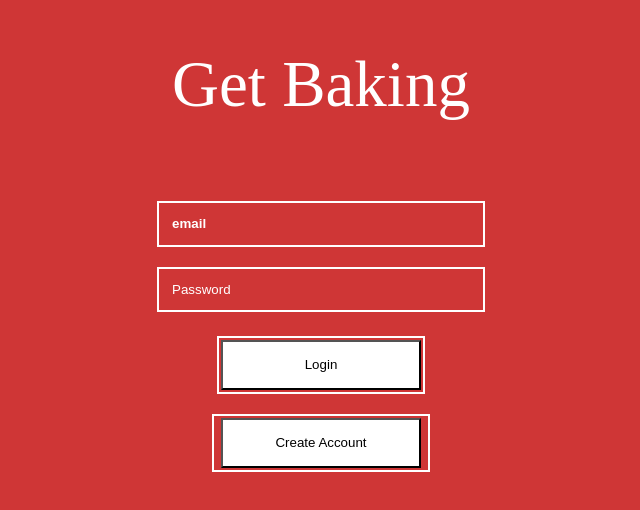
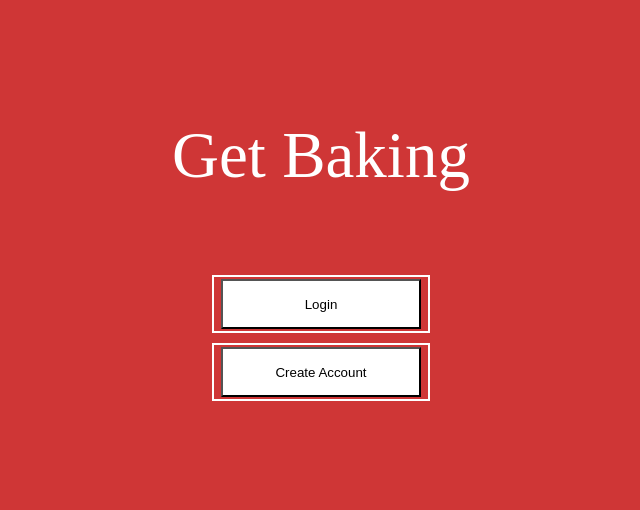
Before and after one commit to benjaminbwright/get-baking, a React (Create React App) app in the folder client/: page / in a window 1280 px wide. Shown: the part 172-682 px from the top of the page, without its empty margins (319-959 px from the left). Built offline with nearby package versions, Linux system fonts and the light colour scheme; a web font is replaced by a local one.

Commit message:
Added welome page buttons

```diff
--- a/client/src/components/LoginForm.js
+++ b/client/src/components/LoginForm.js
@@ -25,7 +25,7 @@ const LoginForm = props => {
         </div>
       </form>
       <div className="button-container">
-        <Link to="/register">
+        <Link to="/signup">
           <button>Create Account</button>
         </Link>
       </div>
--- a/client/src/components/UnauthenticatedApp.js
+++ b/client/src/components/UnauthenticatedApp.js
@@ -2,6 +2,7 @@ import React, {Component} from 'react'
 import {BrowserRouter as Router, Route} from 'react-router-dom'
 // import LoginForm from './LoginForm'
 import WelcomePage from '../pages/WelcomePage';
+import LoginPage from '../pages/LoginPage';
 import SignUpPage from '../pages/SignUpPage'
 
 // Unauthenticated app
@@ -41,10 +42,14 @@ class UnauthenticatedApp extends Component {
           <Router>
             <Route
               exact path="/"
-              render={props => <WelcomePage email={this.state.email} password={this.state.password} login={this.handleLoginSubmit} handleInputChange={this.handleInputChange} />}
+              render={() => <WelcomePage />}
             />
             <Route
-              exact path="/register"
+              exact path="/login"
+              render={props => <LoginPage email={this.state.email} password={this.state.password} login={this.handleLoginSubmit} handleInputChange={this.handleInputChange} />}
+            />
+            <Route
+              exact path="/signup"
               render={props => <SignUpPage firstName={this.state.firstName} lastName={this.state.lastName} username={this.state.username} password={this.state.password} register={this.handleRegistrationSubmit} handleInputChange={this.handleInputChange} /> }
             />
           </Router>
--- /dev/null
+++ b/client/src/pages/LoginPage/index.js
@@ -0,0 +1,20 @@
+import React from 'react'
+import Logo from '../../components/Logo'
+import LoginForm from '../../components/LoginForm'
+
+export default function LoginPage(props) {
+  // what we need from props
+  const {
+    email,
+    password,
+    login,
+    handleInputChange
+  } = props;
+
+  return(
+    <div id="welcome" className="page">
+      <Logo />
+      <LoginForm email={email} password={password} login={login} handleInputChange={handleInputChange} />
+    </div>
+  )
+}
--- a/client/src/pages/WelcomePage/index.js
+++ b/client/src/pages/WelcomePage/index.js
@@ -1,20 +1,21 @@
 import React from 'react'
+import { Link }  from 'react-router-dom'
 import Logo from '../../components/Logo'
-import LoginForm from '../../components/LoginForm'
 
-export default function WelcomePage(props) {
-  // what we need from props
-  const {
-    email,
-    password,
-    login,
-    handleInputChange
-  } = props;
-
+export default function WelcomePage() {
   return(
-    <div id="welcome" className="page">
+    <div id="login" className="page">
       <Logo />
-      <LoginForm email={email} password={password} login={login} handleInputChange={handleInputChange} />
+      <div className="button-container">
+        <Link to="/login">
+          <button>Login</button>
+        </Link>
+      </div>
+      <div className="button-container">
+        <Link to="/signup">
+          <button>Create Account</button>
+        </Link>
+      </div>
     </div>
   )
 }
```
